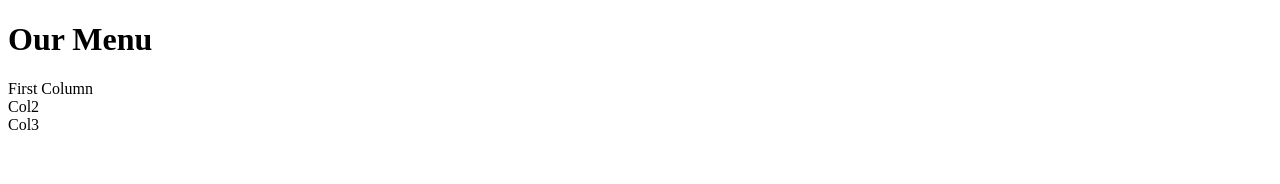
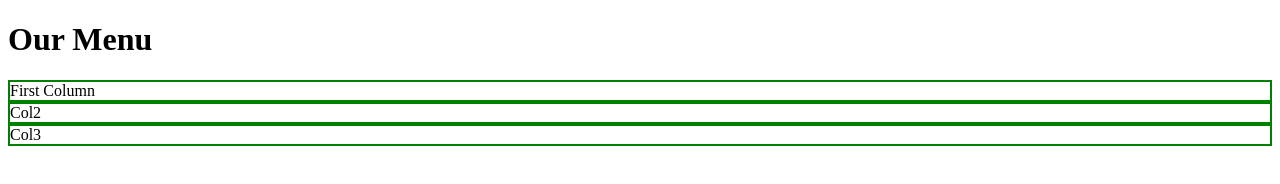
Before and after one commit to ozemum/lhTest, a plain HTML site: page module2/index.html in a window 1280 px wide. Drawn offline with Linux system fonts and the light colour scheme.

Commit message:
correction to stylesheet

```diff
--- a/module2/css/stylesheet.css
+++ b/module2/css/stylesheet.css
@@ -1,7 +1,7 @@
 .row {
 	margin-bottom: 15px;
 }
-.row < div {
-	border: 2px solid green
+.row > div {
+	border: 2px solid green;
 	background-colour: blue;
 }
```
